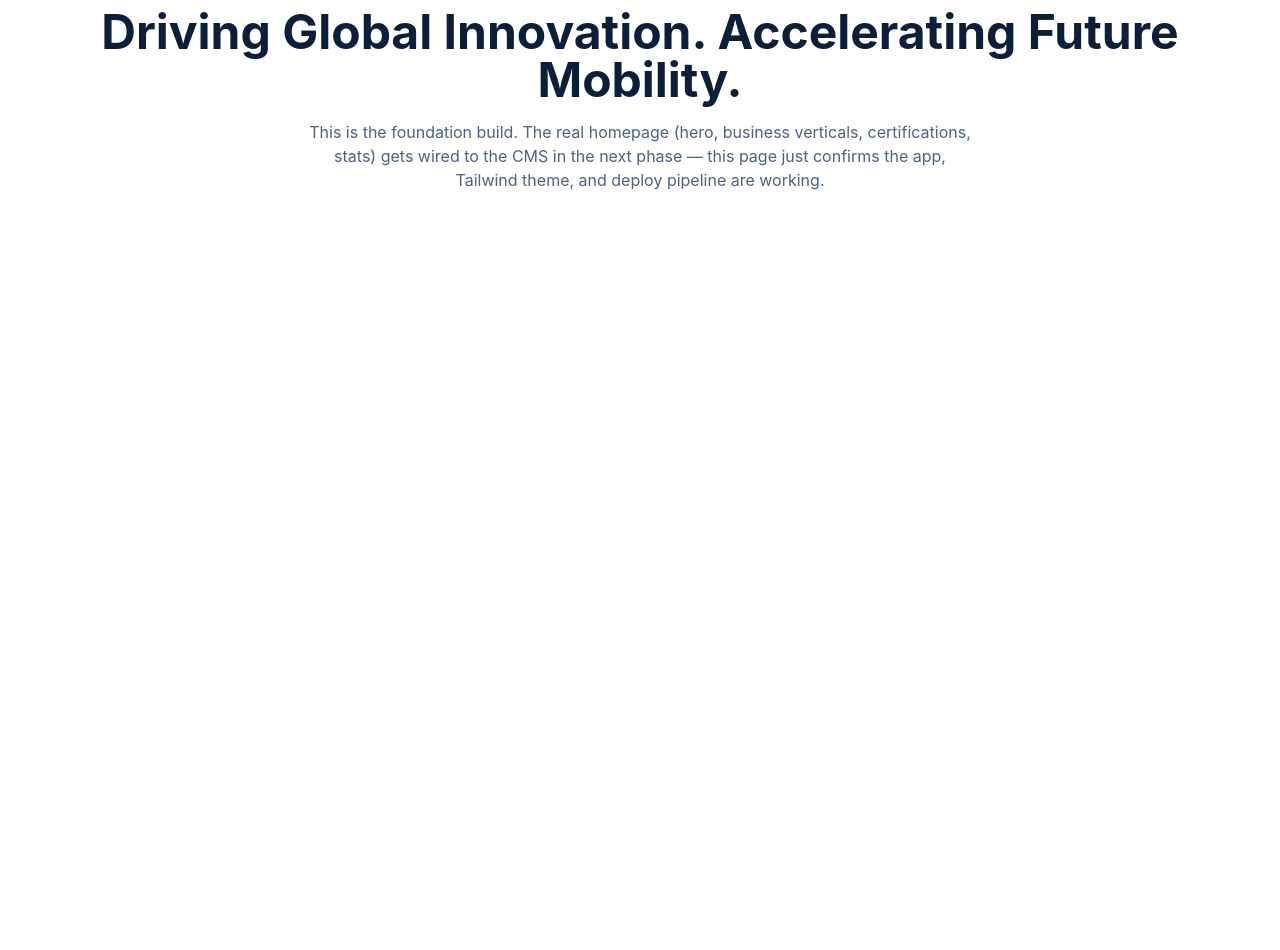
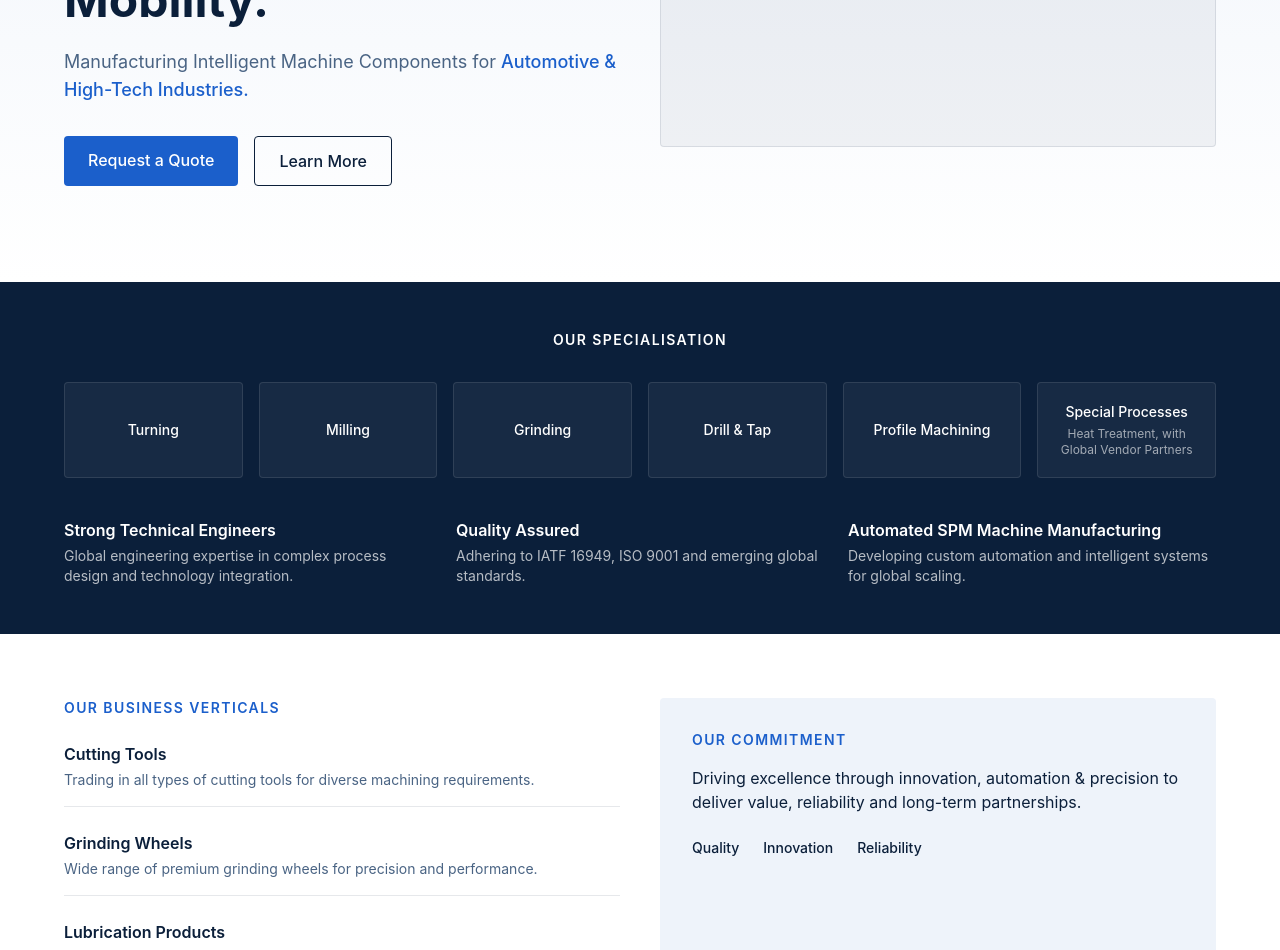
Before and after one commit to kmrgroups/Elixirtec-website, a Next.js app: page / in a window 1280 px wide. Shown: the part 300-1250 px from the top of the page. Before the commit the page ends 800 px from the top, so only its background shows below. Built offline with nearby package versions, Linux system fonts and the light colour scheme.

Commit message:
update homepage

```diff
--- a/src/app/page.tsx
+++ b/src/app/page.tsx
@@ -1,14 +1,143 @@
+import Link from 'next/link';
+
+const specialisations = [
+  { title: 'Turning' },
+  { title: 'Milling' },
+  { title: 'Grinding' },
+  { title: 'Drill & Tap' },
+  { title: 'Profile Machining' },
+  { title: 'Special Processes', subtitle: 'Heat Treatment, with Global Vendor Partners' }
+];
+
+const strengths = [
+  {
+    title: 'Strong Technical Engineers',
+    description: 'Global engineering expertise in complex process design and technology integration.'
+  },
+  {
+    title: 'Quality Assured',
+    description: 'Adhering to IATF 16949, ISO 9001 and emerging global standards.'
+  },
+  {
+    title: 'Automated SPM Machine Manufacturing',
+    description: 'Developing custom automation and intelligent systems for global scaling.'
+  }
+];
+
+const verticals = [
+  {
+    title: 'Cutting Tools',
+    description: 'Trading in all types of cutting tools for diverse machining requirements.'
+  },
+  {
+    title: 'Grinding Wheels',
+    description: 'Wide range of premium grinding wheels for precision and performance.'
+  },
+  {
+    title: 'Lubrication Products',
+    description: 'High-performance lubricants and coolants for enhanced tool life and efficiency.'
+  }
+];
+
+const commitments = ['Quality', 'Innovation', 'Reliability'];
+
 export default function HomePage() {
   return (
-    <main className="min-h-screen flex flex-col items-center justify-center gap-4 px-6 text-center">
-      <h1 className="text-3xl md:text-5xl font-bold text-brand-navy">
-        Driving Global Innovation. Accelerating Future Mobility.
-      </h1>
-      <p className="max-w-2xl text-brand-steel">
-        This is the foundation build. The real homepage (hero, business verticals,
-        certifications, stats) gets wired to the CMS in the next phase — this page
-        just confirms the app, Tailwind theme, and deploy pipeline are working.
-      </p>
+    <main>
+      {/* HERO */}
+      <section className="bg-gradient-to-b from-brand-light to-white px-6 py-16 md:py-24">
+        <div className="max-w-6xl mx-auto grid md:grid-cols-2 gap-10 items-center">
+          <div>
+            <div className="text-sm tracking-widest text-brand-blue font-semibold mb-4">
+              INNOVATE &middot; AUTOMATE &middot; TRANSFORM
+            </div>
+            <h1 className="text-3xl md:text-5xl font-bold text-brand-navy leading-tight">
+              Driving Global Innovation.
+              <br />
+              Accelerating Future Mobility.
+            </h1>
+            <p className="mt-6 text-brand-steel text-lg">
+              Manufacturing Intelligent Machine Components for{' '}
+              <span className="text-brand-blue font-medium">Automotive &amp; High-Tech Industries.</span>
+            </p>
+            <div className="mt-8 flex flex-wrap gap-4">
+              <Link
+                href="/rfq"
+                className="bg-brand-blue text-white px-6 py-3 rounded font-medium hover:bg-brand-navy transition-colors"
+              >
+                Request a Quote
+              </Link>
+              <Link
+                href="/about"
+                className="border border-brand-navy text-brand-navy px-6 py-3 rounded font-medium hover:bg-brand-navy hover:text-white transition-colors"
+              >
+                Learn More
+              </Link>
+            </div>
+          </div>
+          {/* Real product photography goes here once uploaded to the Media Library */}
+          <div className="hidden md:block aspect-video rounded bg-brand-navy/5 border border-brand-navy/10" />
+        </div>
+      </section>
+
+      {/* SPECIALISATION */}
+      <section className="bg-brand-navy text-white px-6 py-12">
+        <div className="max-w-6xl mx-auto">
+          <h2 className="text-center text-sm tracking-widest font-semibold mb-8">OUR SPECIALISATION</h2>
+          <div className="grid grid-cols-2 md:grid-cols-6 gap-4">
+            {specialisations.map((s) => (
+              <div
+                key={s.title}
+                className="bg-white/5 border border-white/10 rounded p-4 text-center flex flex-col justify-center min-h-[96px]"
+              >
+                <div className="text-sm font-medium">{s.title}</div>
+                {s.subtitle && <div className="text-xs text-white/60 mt-1">{s.subtitle}</div>}
+              </div>
+            ))}
+          </div>
+
+          <div className="grid md:grid-cols-3 gap-6 mt-10">
+            {strengths.map((s) => (
+              <div key={s.title}>
+                <div className="font-semibold mb-1">{s.title}</div>
+                <p className="text-sm text-white/70">{s.description}</p>
+              </div>
+            ))}
+          </div>
+        </div>
+      </section>
+
+      {/* BUSINESS VERTICALS + COMMITMENT */}
+      <section className="px-6 py-16">
+        <div className="max-w-6xl mx-auto grid md:grid-cols-2 gap-10">
+          <div>
+            <h2 className="text-sm tracking-widest text-brand-blue font-semibold mb-6">OUR BUSINESS VERTICALS</h2>
+            <div className="space-y-6">
+              {verticals.map((v) => (
+                <div key={v.title} className="border-b border-brand-navy/10 pb-4">
+                  <div className="font-semibold text-brand-navy">{v.title}</div>
+                  <p className="text-sm text-brand-steel mt-1">{v.description}</p>
+                </div>
+              ))}
+            </div>
+          </div>
+
+          <div className="bg-brand-light rounded p-8">
+            <h2 className="text-sm tracking-widest text-brand-blue font-semibold mb-4">OUR COMMITMENT</h2>
+            <p className="text-brand-navy">
+              Driving excellence through innovation, automation &amp; precision to deliver value, reliability and
+              long-term partnerships.
+            </p>
+            <div className="flex gap-6 mt-6">
+              {commitments.map((c) => (
+                <div key={c} className="text-sm font-medium text-brand-navy">
+                  {c}
+                </div>
+              ))}
+            </div>
+          </div>
+        </div>
+      </section>
     </main>
   );
 }
```
